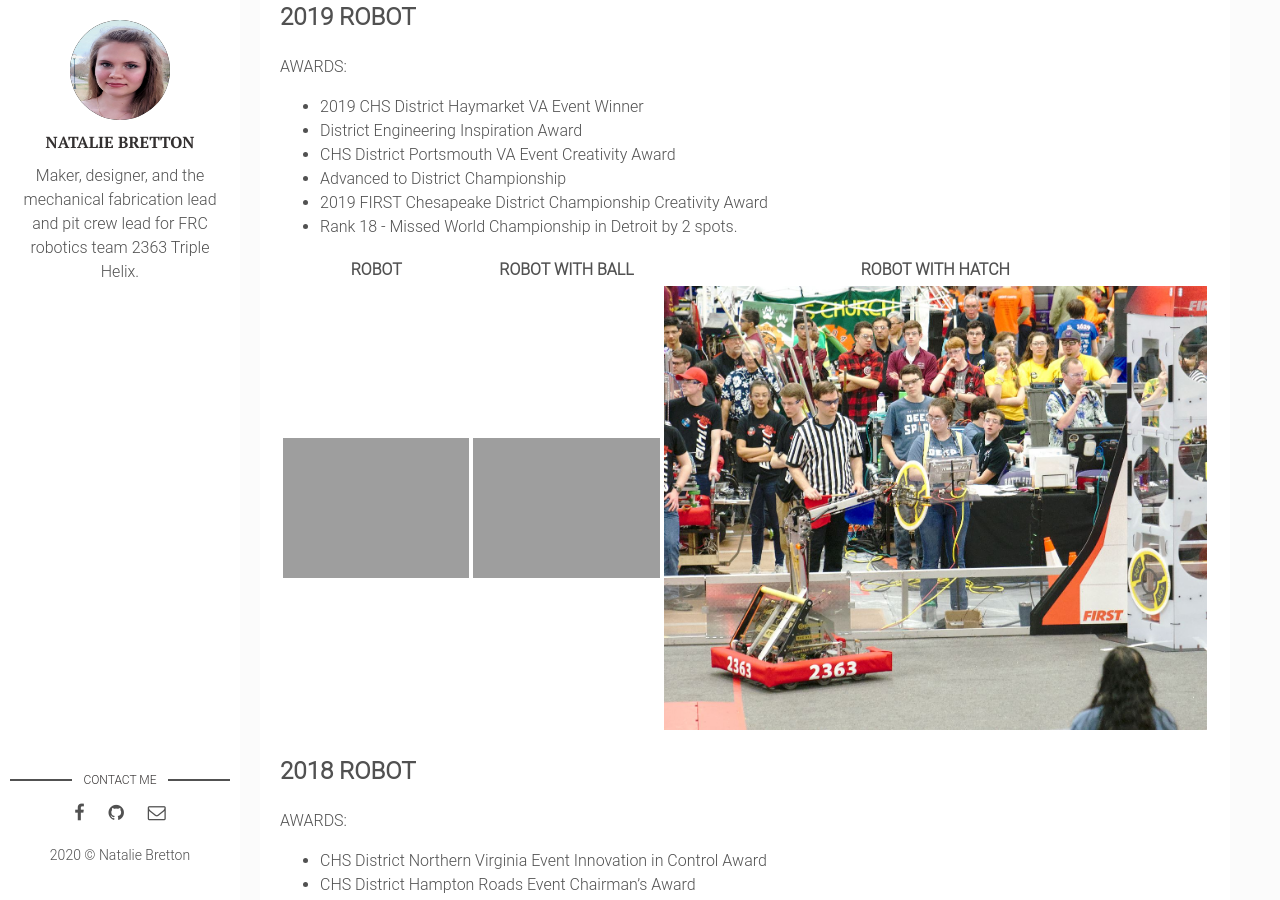
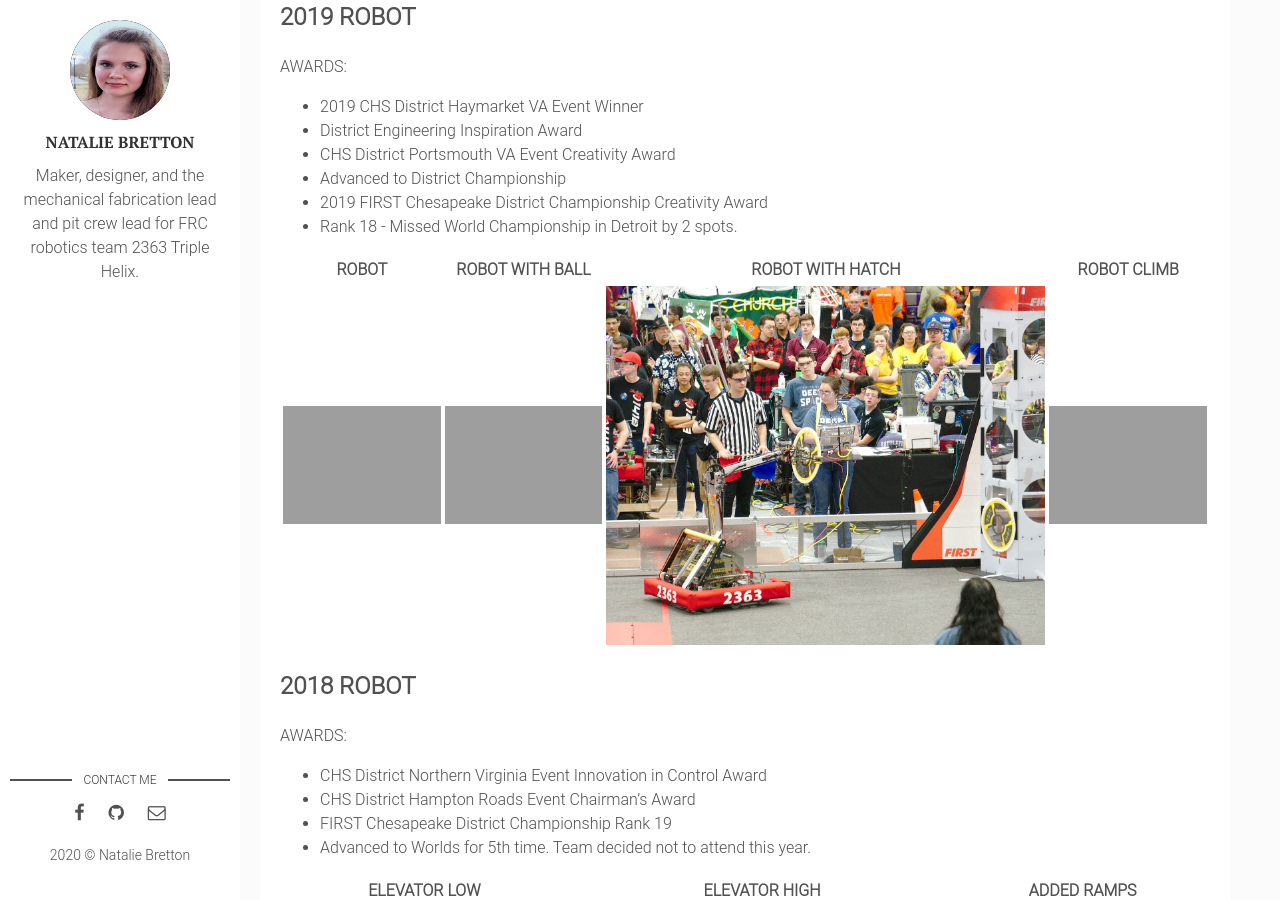
Before and after one commit to natgrrl/natgrrl.github.io, a Jekyll site: the page built from _posts/2020-03-10-mech-pit-lead-robotics.markdown, in a window 1280 px wide and 900 px high, scrolled down 1927 px. Built offline with Jekyll 4.4.1, drawn with Linux system fonts in a browser that asks for light colours.

Commit message:
Update 2020-03-10-mech-pit-lead-robotics.markdown

```diff
--- a/_posts/2020-03-10-mech-pit-lead-robotics.markdown
+++ b/_posts/2020-03-10-mech-pit-lead-robotics.markdown
@@ -42,9 +42,9 @@
 * 2019 FIRST Chesapeake District Championship Creativity Award
 * Rank 18 -  Missed World Championship in Detroit by 2 spots.
 
-ROBOT | ROBOT WITH BALL | ROBOT WITH HATCH
------ | --------------- | ----------------
-![robot2](http://natgrrl.github.io/assets/img/robot2.jpg) | ![robot2a](http://natgrrl.github.io/assets/img/robot2a.jpg) | ![robot2b](http://natgrrl.github.io/assets/img/robot2b.jpg)
+ROBOT | ROBOT WITH BALL | ROBOT WITH HATCH | ROBOT CLIMB
+----- | --------------- | ---------------- | -----------
+![robot2](http://natgrrl.github.io/assets/img/robot2.jpg) | ![robot2a](http://natgrrl.github.io/assets/img/robot2a.jpg) | ![robot2b](http://natgrrl.github.io/assets/img/robot2b.jpg) | ![robot2c](http://natgrrl.github.io/assets/img/robot2c.jpg)
 
 ## 2018 ROBOT
 
```
